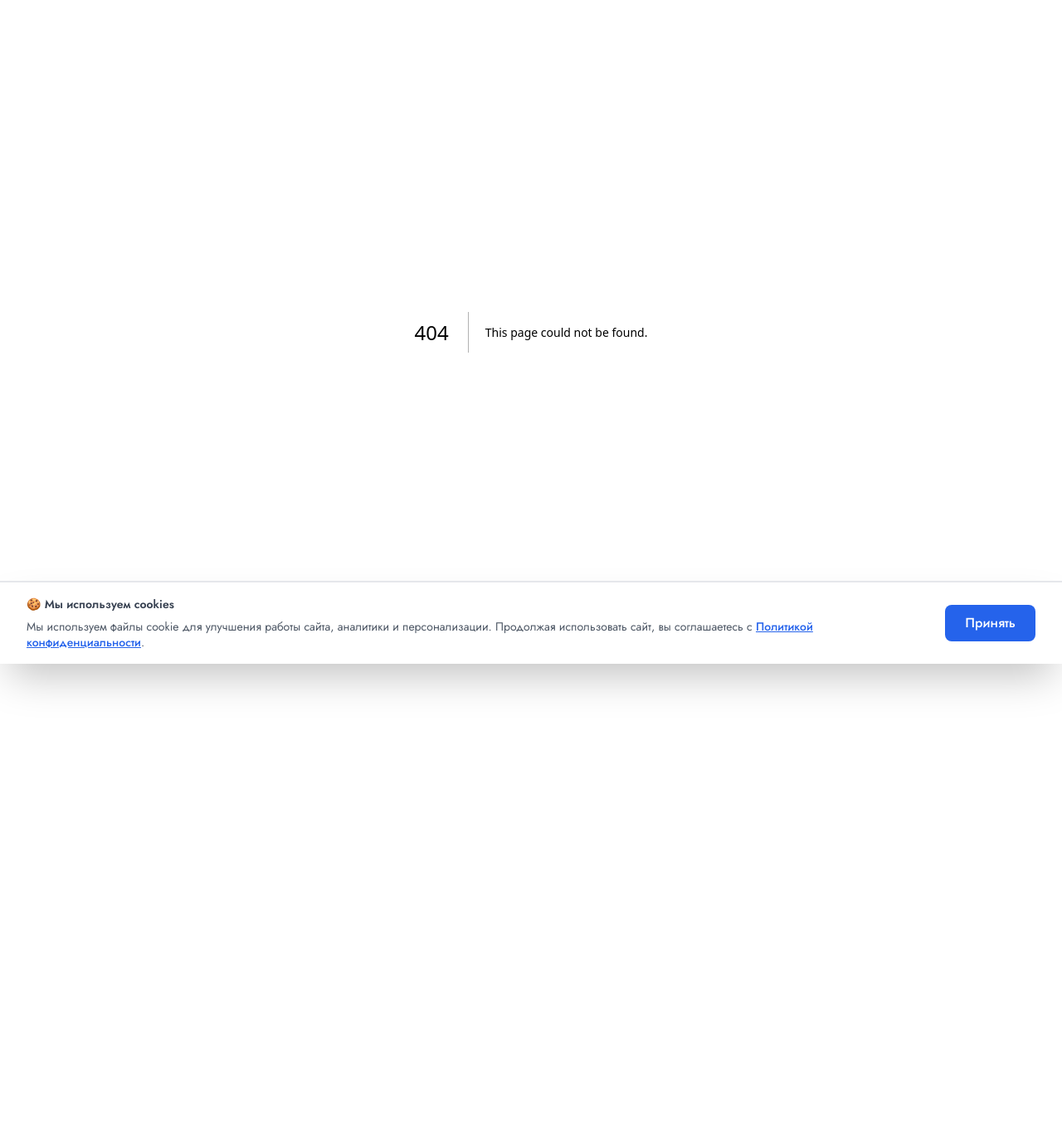
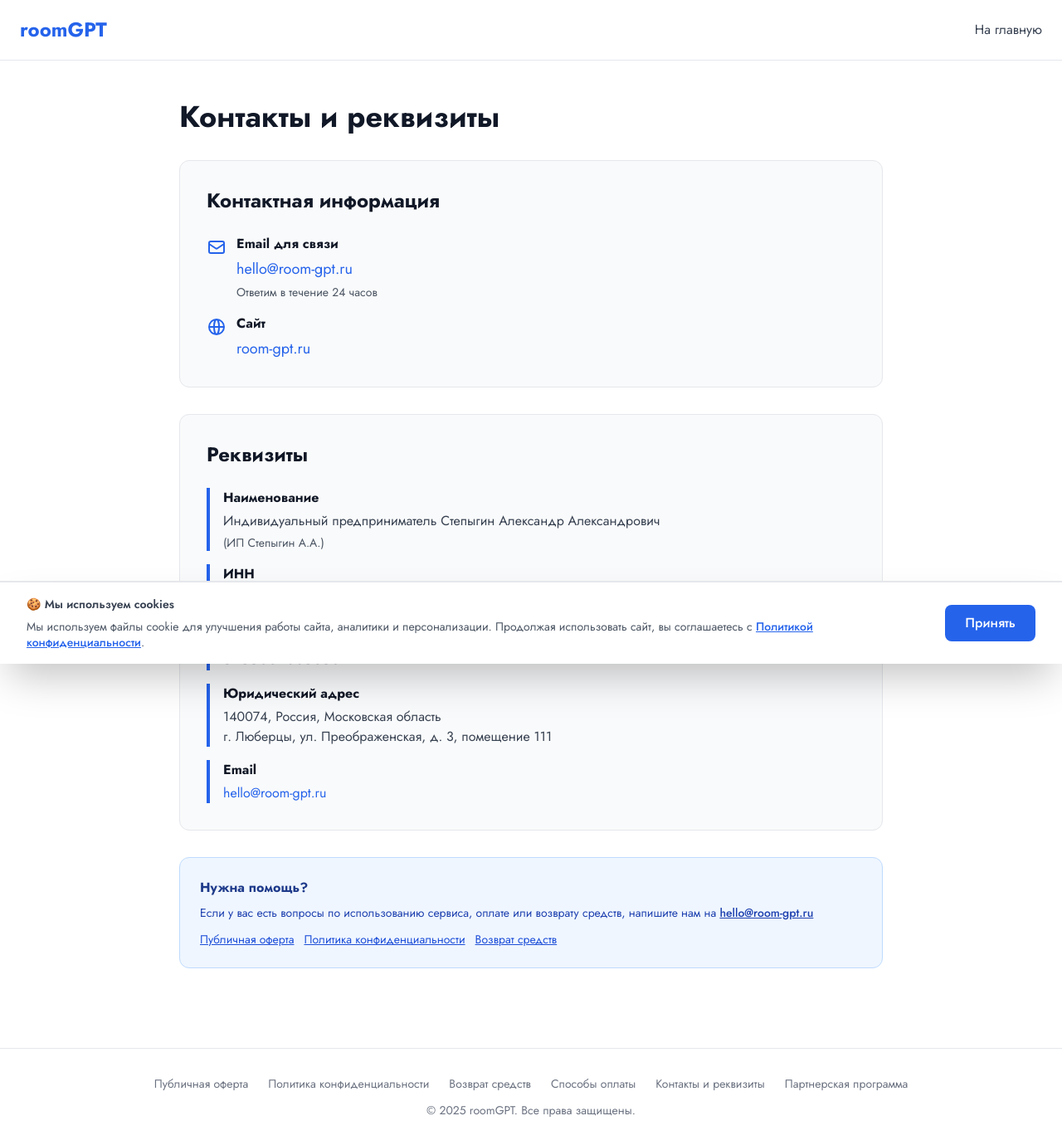
Before and after one commit to Sansayich/-roomai-redesign, a Next.js app: page /contacts in a window 1280 px wide. Before the commit this address had no page. Shown: the whole page at 83% size. Before the commit the page ends 800 px from the top, so only its background shows below. Built offline with nearby package versions, Linux system fonts and the light colour scheme.

Commit message:
feat: улучшен UX оплаты - единый чекбокс согласия, иконки платежных систем, страница контактов и реквизитов

```diff
--- a/app/auth/signin/page.tsx
+++ b/app/auth/signin/page.tsx
@@ -195,6 +195,7 @@ function SignInForm() {
             <Link href="/terms" className="hover:text-gray-900">Публичная оферта</Link>
             <Link href="/privacy" className="hover:text-gray-900">Политика конфиденциальности</Link>
             <Link href="/refund" className="hover:text-gray-900">Возврат средств</Link>
+            <Link href="/contacts" className="hover:text-gray-900">Контакты и реквизиты</Link>
             <Link href="/referral" className="hover:text-gray-900">Партнерская программа</Link>
           </div>
           <div className="flex justify-center items-center gap-2">
--- /dev/null
+++ b/app/contacts/page.tsx
@@ -0,0 +1,135 @@
+import Link from 'next/link'
+
+export default function ContactsPage() {
+  return (
+    <div className="min-h-screen bg-white">
+      {/* Навигация */}
+      <nav className="w-full px-4 sm:px-6 py-4 sm:py-5 border-b border-gray-200">
+        <div className="max-w-7xl mx-auto flex justify-between items-center">
+          <Link href="/" className="text-xl sm:text-2xl font-bold text-blue-600">
+            roomGPT
+          </Link>
+          <Link href="/" className="text-sm sm:text-base text-gray-700 hover:text-gray-900">
+            На главную
+          </Link>
+        </div>
+      </nav>
+
+      <main className="max-w-4xl mx-auto px-4 sm:px-6 py-12">
+        <h1 className="text-3xl sm:text-4xl font-bold text-gray-900 mb-8">Контакты и реквизиты</h1>
+
+        {/* Контактная информация */}
+        <div className="bg-gray-50 rounded-xl border border-gray-200 p-6 sm:p-8 mb-8">
+          <h2 className="text-2xl font-bold text-gray-900 mb-6">Контактная информация</h2>
+
+          <div className="space-y-4">
+            <div className="flex items-start gap-3">
+              <svg className="w-6 h-6 text-blue-600 mt-1 flex-shrink-0" fill="none" stroke="currentColor" viewBox="0 0 24 24">
+                <path strokeLinecap="round" strokeLinejoin="round" strokeWidth={2} d="M3 8l7.89 5.26a2 2 0 002.22 0L21 8M5 19h14a2 2 0 002-2V7a2 2 0 00-2-2H5a2 2 0 00-2 2v10a2 2 0 002 2z" />
+              </svg>
+              <div>
+                <h3 className="font-bold text-gray-900 mb-1">Email для связи</h3>
+                <a href="mailto:hello@room-gpt.ru" className="text-blue-600 hover:underline text-lg">
+                  hello@room-gpt.ru
+                </a>
+                <p className="text-sm text-gray-600 mt-1">Ответим в течение 24 часов</p>
+              </div>
+            </div>
+
+            <div className="flex items-start gap-3">
+              <svg className="w-6 h-6 text-blue-600 mt-1 flex-shrink-0" fill="none" stroke="currentColor" viewBox="0 0 24 24">
+                <path strokeLinecap="round" strokeLinejoin="round" strokeWidth={2} d="M21 12a9 9 0 01-9 9m9-9a9 9 0 00-9-9m9 9H3m9 9a9 9 0 01-9-9m9 9c1.657 0 3-4.03 3-9s-1.343-9-3-9m0 18c-1.657 0-3-4.03-3-9s1.343-9 3-9m-9 9a9 9 0 019-9" />
+              </svg>
+              <div>
+                <h3 className="font-bold text-gray-900 mb-1">Сайт</h3>
+                <a href="https://room-gpt.ru" className="text-blue-600 hover:underline text-lg">
+                  room-gpt.ru
+                </a>
+              </div>
+            </div>
+          </div>
+        </div>
+
+        {/* Реквизиты */}
+        <div className="bg-gray-50 rounded-xl border border-gray-200 p-6 sm:p-8">
+          <h2 className="text-2xl font-bold text-gray-900 mb-6">Реквизиты</h2>
+
+          <div className="space-y-4 text-gray-700">
+            <div className="border-l-4 border-blue-600 pl-4">
+              <h3 className="font-bold text-gray-900 mb-1">Наименование</h3>
+              <p>Индивидуальный предприниматель Степыгин Александр Александрович</p>
+              <p className="text-sm text-gray-600 mt-1">(ИП Степыгин А.А.)</p>
+            </div>
+
+            <div className="border-l-4 border-blue-600 pl-4">
+              <h3 className="font-bold text-gray-900 mb-1">ИНН</h3>
+              <p className="font-mono text-lg">860221500587</p>
+            </div>
+
+            <div className="border-l-4 border-blue-600 pl-4">
+              <h3 className="font-bold text-gray-900 mb-1">ОГРНИП</h3>
+              <p className="font-mono text-lg">325508100363022</p>
+            </div>
+
+            <div className="border-l-4 border-blue-600 pl-4">
+              <h3 className="font-bold text-gray-900 mb-1">Юридический адрес</h3>
+              <p>140074, Россия, Московская область</p>
+              <p>г. Люберцы, ул. Преображенская, д. 3, помещение 111</p>
+            </div>
+
+            <div className="border-l-4 border-blue-600 pl-4">
+              <h3 className="font-bold text-gray-900 mb-1">Email</h3>
+              <a href="mailto:hello@room-gpt.ru" className="text-blue-600 hover:underline">
+                hello@room-gpt.ru
+              </a>
+            </div>
+          </div>
+        </div>
+
+        {/* Дополнительная информация */}
+        <div className="mt-8 p-6 bg-blue-50 border border-blue-200 rounded-xl">
+          <h3 className="font-bold text-blue-900 mb-2">Нужна помощь?</h3>
+          <p className="text-blue-800 text-sm mb-3">
+            Если у вас есть вопросы по использованию сервиса, оплате или возврату средств,
+            напишите нам на <a href="mailto:hello@room-gpt.ru" className="underline font-medium">hello@room-gpt.ru</a>
+          </p>
+          <div className="flex flex-wrap gap-3">
+            <Link
+              href="/terms"
+              className="text-sm text-blue-700 hover:text-blue-900 underline"
+            >
+              Публичная оферта
+            </Link>
+            <Link
+              href="/privacy"
+              className="text-sm text-blue-700 hover:text-blue-900 underline"
+            >
+              Политика конфиденциальности
+            </Link>
+            <Link
+              href="/refund"
+              className="text-sm text-blue-700 hover:text-blue-900 underline"
+            >
+              Возврат средств
+            </Link>
+          </div>
+        </div>
+      </main>
+
+      {/* Футер */}
+      <footer className="w-full py-6 sm:py-8 border-t border-gray-200 mt-12">
+        <div className="max-w-7xl mx-auto px-4 sm:px-6 text-center text-gray-500 text-xs sm:text-sm space-y-3">
+          <div className="flex flex-wrap justify-center gap-3 sm:gap-6">
+            <Link href="/terms" className="hover:text-gray-900">Публичная оферта</Link>
+            <Link href="/privacy" className="hover:text-gray-900">Политика конфиденциальности</Link>
+            <Link href="/refund" className="hover:text-gray-900">Возврат средств</Link>
+            <Link href="/payment-info" className="hover:text-gray-900">Способы оплаты</Link>
+            <Link href="/contacts" className="hover:text-gray-900">Контакты и реквизиты</Link>
+            <Link href="/referral" className="hover:text-gray-900">Партнерская программа</Link>
+          </div>
+          <p>© {new Date().getFullYear()} roomGPT. Все права защищены.</p>
+        </div>
+      </footer>
+    </div>
+  )
+}
--- a/app/generate/page.tsx
+++ b/app/generate/page.tsx
@@ -466,6 +466,7 @@ export default function GeneratePage() {
             <Link href="/terms" className="hover:text-gray-900">Публичная оферта</Link>
             <Link href="/privacy" className="hover:text-gray-900">Политика конфиденциальности</Link>
             <Link href="/refund" className="hover:text-gray-900">Возврат средств</Link>
+            <Link href="/contacts" className="hover:text-gray-900">Контакты и реквизиты</Link>
             <Link href="/referral" className="hover:text-gray-900">Партнерская программа</Link>
           </div>
           <div className="flex justify-center items-center gap-2">
--- a/app/page.tsx
+++ b/app/page.tsx
@@ -234,6 +234,7 @@ export default function Home() {
             <Link href="/terms" className="hover:text-gray-900">Публичная оферта</Link>
             <Link href="/privacy" className="hover:text-gray-900">Политика конфиденциальности</Link>
             <Link href="/refund" className="hover:text-gray-900">Возврат средств</Link>
+            <Link href="/contacts" className="hover:text-gray-900">Контакты и реквизиты</Link>
             <Link href="/referral" className="hover:text-gray-900">Партнерская программа</Link>
           </div>
           <div className="flex justify-center items-center gap-2">
--- a/app/payment-info/page.tsx
+++ b/app/payment-info/page.tsx
@@ -177,6 +177,7 @@ export default function PaymentInfoPage() {
             <Link href="/terms" className="hover:text-gray-900">Публичная оферта</Link>
             <Link href="/privacy" className="hover:text-gray-900">Политика конфиденциальности</Link>
             <Link href="/refund" className="hover:text-gray-900">Возврат средств</Link>
+            <Link href="/contacts" className="hover:text-gray-900">Контакты и реквизиты</Link>
             <Link href="/payment-info" className="hover:text-gray-900">Способы оплаты</Link>
             <Link href="/referral" className="hover:text-gray-900">Партнерская программа</Link>
           </div>
--- a/app/pricing/page.tsx
+++ b/app/pricing/page.tsx
@@ -9,7 +9,7 @@ export default function PricingPage() {
   const [promoData, setPromoData] = useState<{discountPercent?: number, discountAmount?: number} | null>(null)
   const [promoError, setPromoError] = useState('')
   const [isCheckingPromo, setIsCheckingPromo] = useState(false)
-  const [agreedToTerms, setAgreedToTerms] = useState<{ [key: string]: boolean }>({}) // Согласие с офертой
+  const [agreedToTerms, setAgreedToTerms] = useState(true) // Согласие с офертой - по умолчанию включено
 
   const checkPromoCode = async () => {
     if (!promoCode.trim()) return
@@ -216,42 +216,43 @@ export default function PricingPage() {
                 </div>
               </div>
 
-                  {/* Чекбокс согласия с офертой */}
-                  <div className="mb-4">
-                    <label className="flex items-start gap-2 cursor-pointer">
-                      <input
-                        type="checkbox"
-                        checked={agreedToTerms[plan.name] || false}
-                        onChange={(e) => setAgreedToTerms({ ...agreedToTerms, [plan.name]: e.target.checked })}
-                        className="mt-1 w-4 h-4 text-blue-600 border-gray-300 rounded focus:ring-blue-500"
-                      />
-                      <span className="text-xs text-gray-600">
-                        Я согласен с{' '}
-                        <Link href="/terms" target="_blank" className="text-blue-600 hover:underline">
-                          Публичной офертой
-                        </Link>
-                        {' '}и{' '}
-                        <Link href="/privacy" target="_blank" className="text-blue-600 hover:underline">
-                          Политикой конфиденциальности
-                        </Link>
-                      </span>
-                    </label>
-                  </div>
-
                   <button
-                    disabled={!agreedToTerms[plan.name]}
+                    disabled={!agreedToTerms}
                     className="w-full py-3 rounded-lg font-semibold transition-all bg-blue-600 text-white hover:bg-blue-700 disabled:bg-gray-300 disabled:cursor-not-allowed"
                   >
                     Оплатить
                   </button>
 
-                  <div className="mt-3 text-center">
-                    <Link href="/payment-info" className="text-xs text-blue-600 hover:underline">
+                  <div className="mt-3 text-center space-y-2">
+                    <img src="/oplata.png" alt="Способы оплаты" className="h-6 mx-auto" />
+                    <Link href="/payment-info" className="block text-xs text-gray-500 hover:text-gray-700">
                       Способы оплаты и безопасность
                     </Link>
                   </div>
             </div>
           ))}
+        </div>
+
+        {/* Общий чекбокс согласия */}
+        <div className="mt-8 max-w-2xl mx-auto">
+          <label className="flex items-start gap-3 cursor-pointer justify-center">
+            <input
+              type="checkbox"
+              checked={agreedToTerms}
+              onChange={(e) => setAgreedToTerms(e.target.checked)}
+              className="mt-1 w-5 h-5 text-blue-600 border-gray-300 rounded focus:ring-blue-500"
+            />
+            <span className="text-sm text-gray-700">
+              Я согласен с{' '}
+              <Link href="/terms" target="_blank" className="text-blue-600 hover:underline">
+                Публичной офертой
+              </Link>
+              {' '}и{' '}
+              <Link href="/privacy" target="_blank" className="text-blue-600 hover:underline">
+                Политикой конфиденциальности
+              </Link>
+            </span>
+          </label>
         </div>
 
         {/* What's included */}
@@ -362,6 +363,7 @@ export default function PricingPage() {
             <Link href="/terms" className="hover:text-gray-900">Публичная оферта</Link>
             <Link href="/privacy" className="hover:text-gray-900">Политика конфиденциальности</Link>
             <Link href="/refund" className="hover:text-gray-900">Возврат средств</Link>
+            <Link href="/contacts" className="hover:text-gray-900">Контакты и реквизиты</Link>
             <Link href="/referral" className="hover:text-gray-900">Партнерская программа</Link>
           </div>
           <div className="flex justify-center items-center gap-2">
--- a/app/privacy/page.tsx
+++ b/app/privacy/page.tsx
@@ -239,6 +239,7 @@ export default function PrivacyPage() {
             <Link href="/terms" className="hover:text-gray-900">Публичная оферта</Link>
             <Link href="/privacy" className="hover:text-gray-900">Политика конфиденциальности</Link>
             <Link href="/refund" className="hover:text-gray-900">Возврат средств</Link>
+            <Link href="/contacts" className="hover:text-gray-900">Контакты и реквизиты</Link>
             <Link href="/referral" className="hover:text-gray-900">Партнерская программа</Link>
           </div>
           <p>© {new Date().getFullYear()} roomGPT. Все права защищены.</p>
--- a/app/referral/page.tsx
+++ b/app/referral/page.tsx
@@ -287,6 +287,7 @@ export default function ReferralPage() {
               <Link href="/terms" className="hover:text-gray-900">Публичная оферта</Link>
               <Link href="/privacy" className="hover:text-gray-900">Политика конфиденциальности</Link>
               <Link href="/refund" className="hover:text-gray-900">Возврат средств</Link>
+            <Link href="/contacts" className="hover:text-gray-900">Контакты и реквизиты</Link>
               <Link href="/referral" className="hover:text-gray-900">Партнерская программа</Link>
             </div>
             <div className="flex justify-center items-center gap-2">
@@ -585,6 +586,7 @@ export default function ReferralPage() {
             <Link href="/terms" className="hover:text-gray-900">Публичная оферта</Link>
             <Link href="/privacy" className="hover:text-gray-900">Политика конфиденциальности</Link>
             <Link href="/refund" className="hover:text-gray-900">Возврат средств</Link>
+            <Link href="/contacts" className="hover:text-gray-900">Контакты и реквизиты</Link>
             <Link href="/referral" className="hover:text-gray-900">Партнерская программа</Link>
           </div>
           <div className="flex justify-center items-center gap-2">
--- a/app/refund/page.tsx
+++ b/app/refund/page.tsx
@@ -228,6 +228,7 @@ export default function RefundPage() {
             <Link href="/terms" className="hover:text-gray-900">Публичная оферта</Link>
             <Link href="/privacy" className="hover:text-gray-900">Политика конфиденциальности</Link>
             <Link href="/refund" className="hover:text-gray-900">Возврат средств</Link>
+            <Link href="/contacts" className="hover:text-gray-900">Контакты и реквизиты</Link>
             <Link href="/referral" className="hover:text-gray-900">Партнерская программа</Link>
           </div>
           <p>© {new Date().getFullYear()} roomGPT. Все права защищены.</p>
--- a/app/terms/page.tsx
+++ b/app/terms/page.tsx
@@ -337,6 +337,7 @@ export default function TermsPage() {
             <Link href="/terms" className="hover:text-gray-900">Публичная оферта</Link>
             <Link href="/privacy" className="hover:text-gray-900">Политика конфиденциальности</Link>
             <Link href="/refund" className="hover:text-gray-900">Возврат средств</Link>
+            <Link href="/contacts" className="hover:text-gray-900">Контакты и реквизиты</Link>
             <Link href="/referral" className="hover:text-gray-900">Партнерская программа</Link>
           </div>
           <p>© {new Date().getFullYear()} roomGPT. Все права защищены.</p>
```
Also changed, not shown: public/oplata.png (added).
